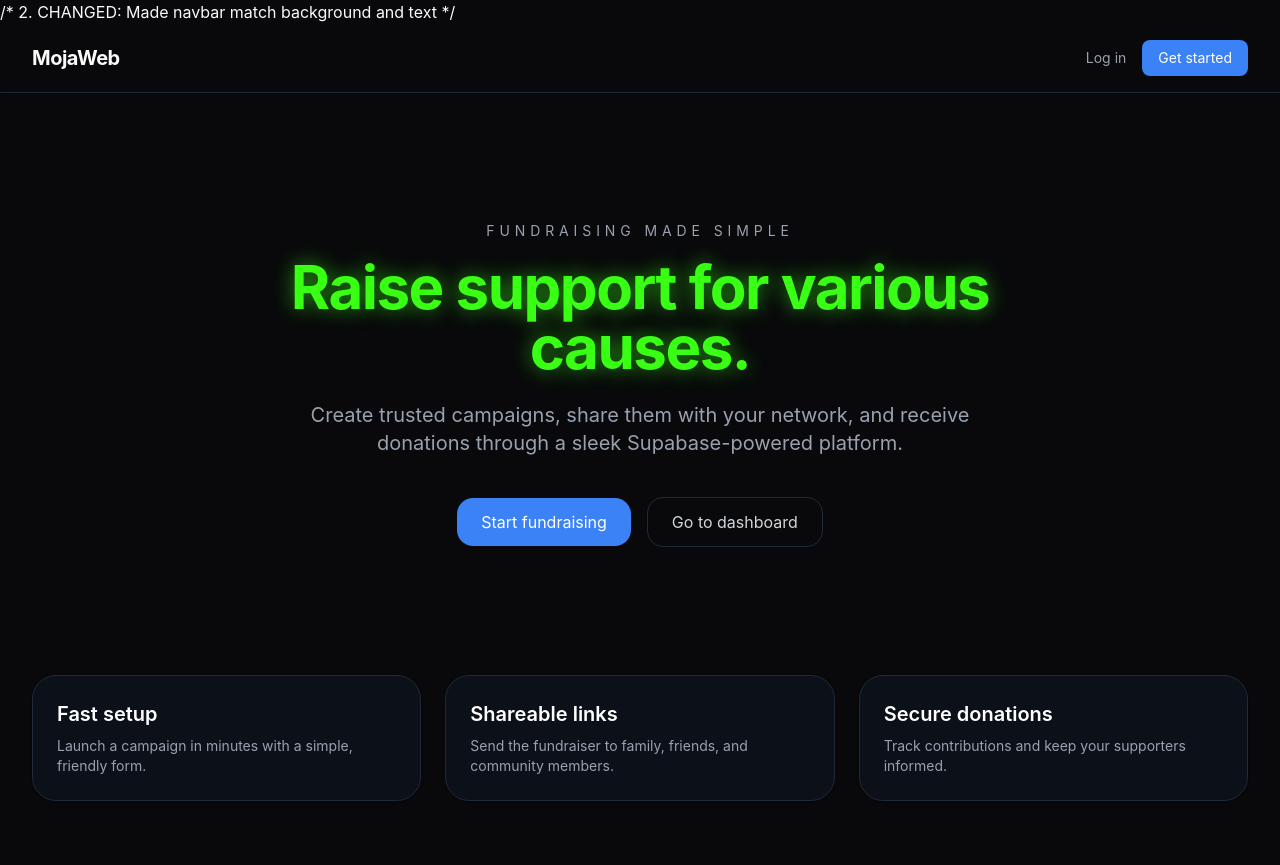
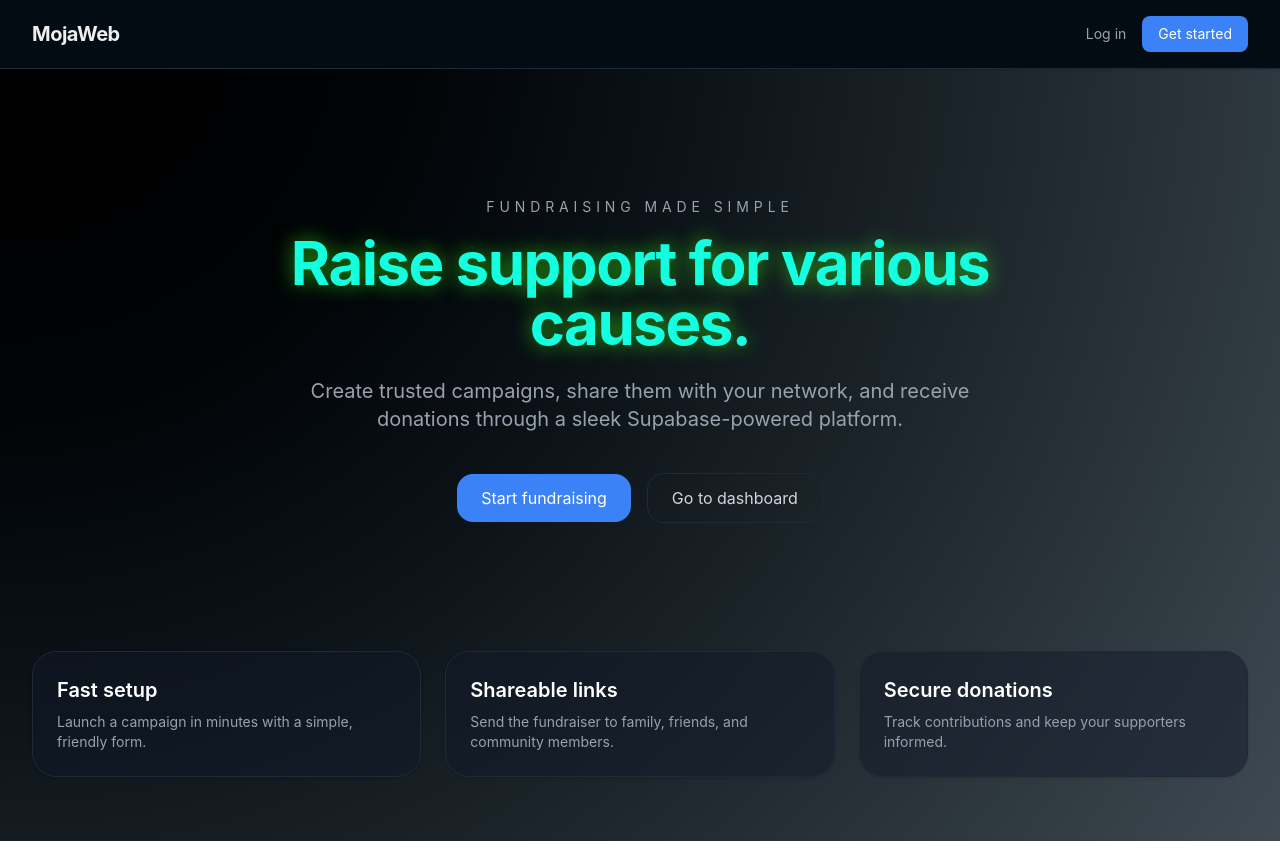
Before and after one commit to MatiriSimon/mojaweb, a Next.js app: page / in a window 1280 px wide. After the commit the page ends 841 px from the top, so only its background shows below. Built offline with nearby package versions, Linux system fonts and the light colour scheme.

Commit message:
radial dark theme of slate color  by editing globals.css, home page and campaignform files

```diff
--- a/app/globals.css
+++ b/app/globals.css
@@ -2,8 +2,8 @@
 
 /* 1. Define Design System Variables directly inside the theme */
 @theme {
-  --color-background: oklch(1 0 0);
-  --color-foreground: oklch(0.141 0.005 285.823);
+  --color-background: oklch(0.2 0.02 240);
+  --color-foreground: oklch(0.985 0 0);
 
   /* Custom Brand Colors */
   --color-brand-primary: #0f172a;
@@ -30,15 +30,26 @@
   }
 }
 
-/* 👇 MOVING THIS OUT OF '@layer base' AND INTO '@layer theme' FIXES V4 COMPILE ORDER */
+/* 4. Dark mode overrides */
 @layer theme {
   .dark {
-    --color-background: oklch(0.141 0.005 285.823);
-    --color-foreground: oklch(0.985 0 0);
+    --color-background: oklch(0.15 0.02 240);
+    --color-foreground: oklch(0.95 0 0);
   }
 }
 
-/* 4. Custom Utilities */
-@utility text-balance {
-  text-wrap: balance;
+/* 5. Custom Utilities */
+@layer utilities {
+  .bg-slate-stripes {
+    background:  radial-gradient(circle at top left,
+     oklch(0.0 0.01 240),
+     oklch(0.4 0.02 240));
+  }
+
+  .text-balance {
+    text-wrap: balance;
+  }
 }
+
+
+/*background: content-box radial-gradient(crimson, skyblue);*/
--- a/app/layout.tsx
+++ b/app/layout.tsx
@@ -25,7 +25,7 @@ export default function RootLayout({
   return (
     <html className="dark" lang="en" data-scroll-behavior="smooth">
       <body
-        className={`${geistSans.variable} ${geistMono.variable} min-h-screen bg-background text-foreground antialiased`}
+        className={`${geistSans.variable} ${geistMono.variable} bg-background bg-slate-stripes text-foreground antialiased`}
       >
         {children}
       </body>
--- a/app/page.tsx
+++ b/app/page.tsx
@@ -1,47 +1,72 @@
 // Public Landing Page (no auth required)
 
-// Server Component — no auth check needed
 export default function LandingPage() {
   return (
-    /* 1. CHANGED: Using variables so dark mode actually renders */
-    <main className="min-h-screen bg-background text-foreground">
-
-      /* 2. CHANGED: Made navbar match background and text */
+    <main className="min-h-screen bg-background bg-slate-stripes text-foreground">
       <nav className="border-b border-gray-800 bg-background px-8 py-4 shadow-sm">
         <div className="mx-auto flex max-w-7xl items-center justify-between">
           <span className="text-xl font-bold tracking-tight">MojaWeb</span>
           <div className="flex items-center gap-4">
-            {/* CHANGED: Made links look good on a dark background */}
-            <a href="/login" className="text-sm text-gray-400 hover:text-white">Log in</a>
-            <a href="/signup" className="rounded-lg bg-brand-secondary px-4 py-2 text-sm text-white hover:opacity-90">Get started</a>
+            <a href="/login" className="text-sm text-gray-400 hover:text-white">
+              Log in
+            </a>
+            <a
+              href="/signup"
+              className="rounded-lg bg-brand-secondary px-4 py-2 text-sm text-white hover:opacity-90"
+            >
+              Get started
+            </a>
           </div>
         </div>
       </nav>
 
       <section className="mx-auto flex max-w-7xl flex-col items-center justify-center px-4 py-24 text-center md:py-32">
-        <p className="text-sm uppercase tracking-[0.35em] text-gray-400">Fundraising made simple</p>
-        <h1 className="mt-4 max-w-3xl text-4xl font-bold tracking-tight text-[#39FF14] [text-shadow:0_0_20px_rgba(57,255,20,0.6)] md:text-6xl">
+        <p className="text-sm uppercase tracking-[0.35em] text-gray-400">
+          Fundraising made simple
+        </p>
+        <h1 className="mt-4 max-w-3xl text-4xl font-bold tracking-tight text-[#14ffe0] [text-shadow:0_0_20px_rgba(57,255,20,0.6)] md:text-6xl">
           Raise support for various causes.
         </h1>
-        {/* CHANGED: Text tracking description color */}
         <p className="mt-6 max-w-2xl text-lg text-gray-400 md:text-xl">
-          Create trusted campaigns, share them with your network, and receive donations through a sleek Supabase-powered platform.
+          Create trusted campaigns, share them with your network, and receive
+          donations through a sleek Supabase-powered platform.
         </p>
 
         <div className="mt-10 flex flex-wrap items-center justify-center gap-4">
-          <a href="/signup" className="rounded-xl bg-brand-secondary px-6 py-3 text-base text-white hover:opacity-90">Start fundraising</a>
-          <a href="/dashboard" className="rounded-xl border border-gray-800 px-6 py-3 text-base text-gray-300 hover:bg-gray-900">Go to dashboard</a>
+          <a
+            href="/signup"
+            className="rounded-xl bg-brand-secondary px-6 py-3 text-base text-white hover:opacity-90"
+          >
+            Start fundraising
+          </a>
+          <a
+            href="/dashboard"
+            className="rounded-xl border border-gray-800 px-6 py-3 text-base text-gray-300 hover:bg-gray-900"
+          >
+            Go to dashboard
+          </a>
         </div>
       </section>
 
       <section className="mx-auto grid max-w-7xl gap-6 px-4 pb-16 md:grid-cols-3 md:px-6 lg:px-8">
         {[
-          ["Fast setup", "Launch a campaign in minutes with a simple, friendly form."],
-          ["Shareable links", "Send the fundraiser to family, friends, and community members."],
-          ["Secure donations", "Track contributions and keep your supporters informed."],
+          [
+            "Fast setup",
+            "Launch a campaign in minutes with a simple, friendly form.",
+          ],
+          [
+            "Shareable links",
+            "Send the fundraiser to family, friends, and community members.",
+          ],
+          [
+            "Secure donations",
+            "Track contributions and keep your supporters informed.",
+          ],
         ].map(([title, copy]) => (
-          /* 3. CHANGED: Made feature cards a subtle dark color instead of bright gray-50 */
-          <article key={title} className="rounded-3xl border border-gray-800 bg-gray-900/50 p-6 text-left shadow-sm">
+          <article
+            key={title}
+            className="rounded-3xl border border-gray-800 bg-gray-900/50 p-6 text-left shadow-sm"
+          >
             <h2 className="text-xl font-semibold text-white">{title}</h2>
             <p className="mt-2 text-sm text-gray-400">{copy}</p>
           </article>
--- a/components/campaigns-card.tsx
+++ b/components/campaigns-card.tsx
@@ -17,7 +17,7 @@ export default function CampaignsCard({ campaign }: { campaign: Campaign }) {
   const goal = Number(campaign.goal_amount ?? 1);
 
   return (
-    <article className="group rounded-3xl border border-gray-200 bg-white p-5 shadow-sm transition duration-200 hover:-translate-y-1 hover:shadow-lg">
+    <article className="group rounded-3xl border border-gray-200 bg-slate-stripes p-5 shadow-sm transition duration-200 hover:-translate-y-1 hover:shadow-lg">
       {campaign.image_url ? (
         <Image
           src={campaign.image_url}
--- a/components/campaigns-form.tsx
+++ b/components/campaigns-form.tsx
@@ -6,7 +6,7 @@ interface CampaignsFormProps {
 
 export default function CampaignsForm({ error }: CampaignsFormProps) {
   return (
-    <form action={createCampaign} className="space-y-5 rounded-2xl border bg-white p-6 shadow-sm">
+    <form action={createCampaign} className="space-y-5 rounded-2xl border bg-slate-stripes p-6 shadow-sm">
       {error ? <p className="rounded-lg bg-red-50 p-3 text-sm text-red-600">{error}</p> : null}
 
       <div>
```
